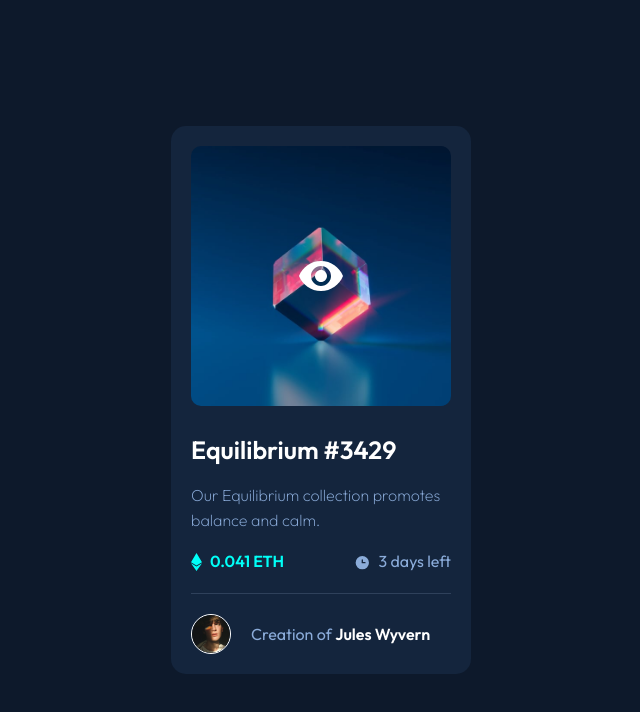
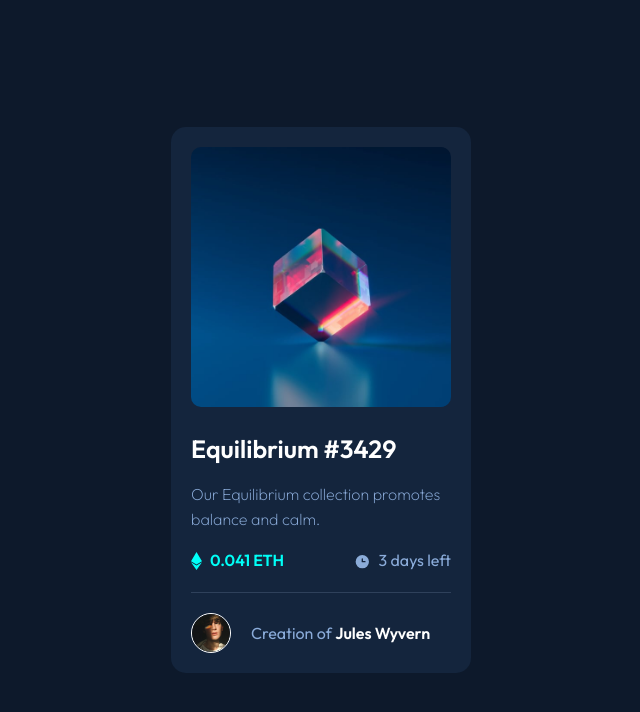
Before and after one commit to dimitriligdamis/nft-card-component, a plain HTML site: page index.html in a window 1280 px wide. Shown: the whole page, without its empty margins (319-959 px from the left). Drawn offline with Linux system fonts and the light colour scheme.

Commit message:
fix bug hover on image

```diff
--- a/css/styles.css
+++ b/css/styles.css
@@ -48,17 +48,18 @@ body {
 
 .card__header {
     position: relative;
+    max-height: 26rem;
+    border-radius: 1rem;
+    transition: 0.5s ease;
 }
 
 .card__header:hover {
     cursor: pointer;
-    border-radius: 1rem;
     background-color: var(--cyan);
 }
 
 .card__image {
     width: 100%;
-    height: auto;
     border-radius: 1rem;
 }
 
@@ -68,12 +69,11 @@ body {
 
 .card__image-hover {
     transition: 0.5s ease;
-    opacity: 1;
+    opacity: 0;
     position: absolute;
     top: 50%;
     left: 50%;
     transform: translate(-50%, -50%);
-    overflow: hidden;
 }
 
 .card__header:hover .card__image-hover {
```
